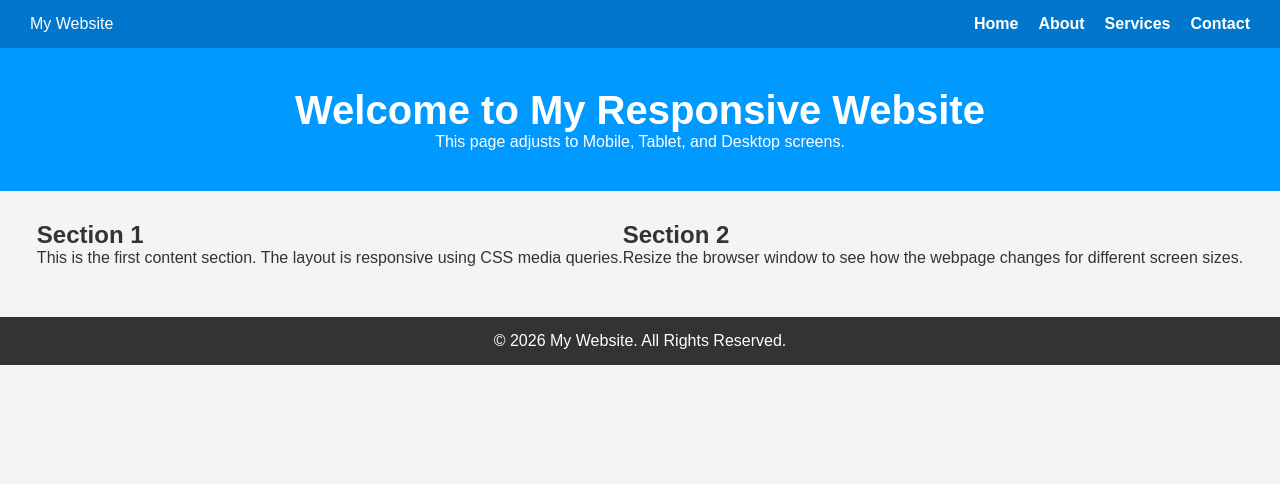
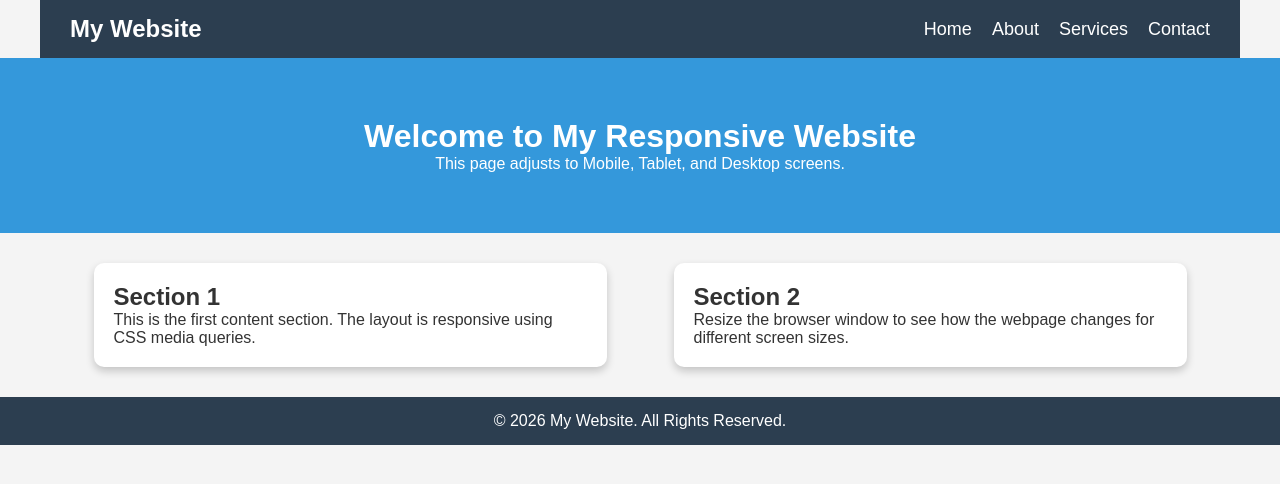
Before and after one commit to Srinuvas077/media, a plain HTML site: page index.html in a window 1280 px wide. Drawn offline with Linux system fonts and the light colour scheme.

Commit message:
Refactor CSS for improved layout and styling

```diff
--- a/style.css
+++ b/style.css
@@ -7,18 +7,23 @@
 
 body {
     font-family: Arial, sans-serif;
-    background-color: #f4f4f4;
+    background: #f4f4f4;
     color: #333;
 }
 
 /* Navigation Bar */
 .navbar {
-    background-color: #0077cc;
+    background: #2c3e50;
     color: white;
     display: flex;
     justify-content: space-between;
     align-items: center;
     padding: 15px 30px;
+}
+
+.logo {
+    font-size: 24px;
+    font-weight: bold;
 }
 
 .nav-links {
@@ -33,7 +38,7 @@ body {
 .nav-links a {
     color: white;
     text-decoration: none;
-    font-weight: bold;
+    font-size: 18px;
 }
 
 .nav-links a:hover {
@@ -42,49 +47,48 @@ body {
 
 /* Header */
 .header {
-    background-color: #0099ff;
+    background: #3498db;
     color: white;
     text-align: center;
-    padding: 40px 20px;
+    padding: 40px;
 }
 
 /* Main Content */
 .main-content {
     display: flex;
-    justify-content: center;
+    justify-content: space-around;
+    gap: 20px;
     padding: 30px;
-
 }
 
-.content-box {
+.card {
     background: white;
-    width: 80%;
     padding: 20px;
-    border-radius: 8px;
-    box-shadow: 0 0 10px gray;
+    width: 45%;
+    border-radius: 10px;
+    box-shadow: 0 4px 8px rgba(0,0,0,0.2);
 }
 
 /* Footer */
 .footer {
-    background-color: #333;
+    background: #2c3e50;
     color: white;
     text-align: center;
     padding: 15px;
-    margin-top: 20px;
 }
 
 /* ==========================
-   Mobile (max-width: 768px)
+   Mobile (max-width:768px)
 ========================== */
 @media (max-width: 768px) {
 
     .navbar {
         flex-direction: column;
-        text-align: center;
     }
 
     .nav-links {
         flex-direction: column;
+        text-align: center;
         margin-top: 10px;
     }
 
@@ -97,16 +101,20 @@ body {
     }
 
     .header p {
-        font-size: 14px;
+        font-size: 16px;
     }
 
-    .content-box {
-        width: 95%;
+    .main-content {
+        flex-direction: column;
+    }
+
+    .card {
+        width: 100%;
     }
 }
 
 /* ==========================
-   Tablet (769px - 1024px)
+   Tablet (769px-1024px)
 ========================== */
 @media (min-width: 769px) and (max-width: 1024px) {
 
@@ -118,8 +126,12 @@ body {
         font-size: 30px;
     }
 
-    .content-box {
-        width: 90%;
+    .main-content {
+        flex-wrap: wrap;
+    }
+
+    .card {
+        width: 48%;
     }
 }
 
@@ -128,11 +140,17 @@ body {
 ========================== */
 @media (min-width: 1025px) {
 
-    .header h1 {
-        font-size: 40px;
+    .navbar {
+        max-width: 1200px;
+        margin: auto;
     }
 
-    .content-box {
-        width: 70%;
+    .header {
+        padding: 60px;
+    }
+
+    .main-content {
+        max-width: 1200px;
+        margin: auto;
     }
 }
```
